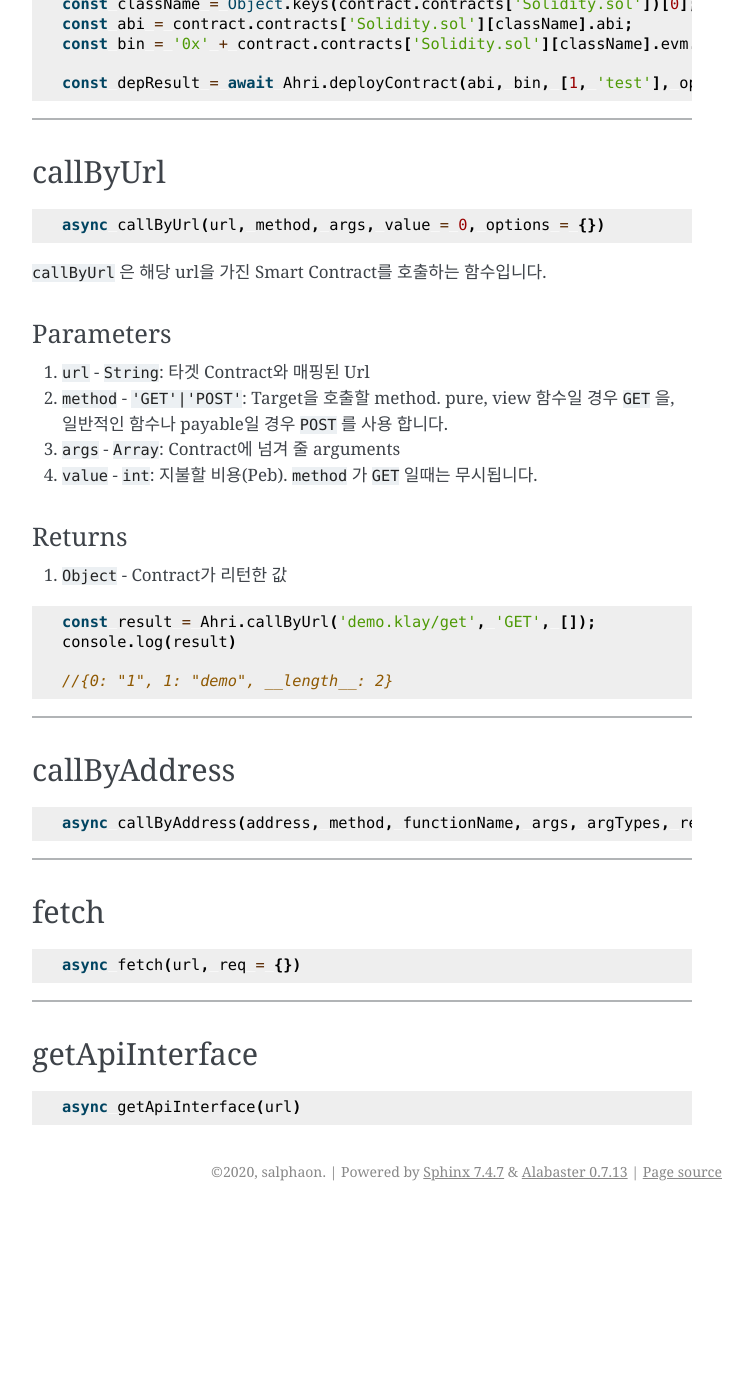
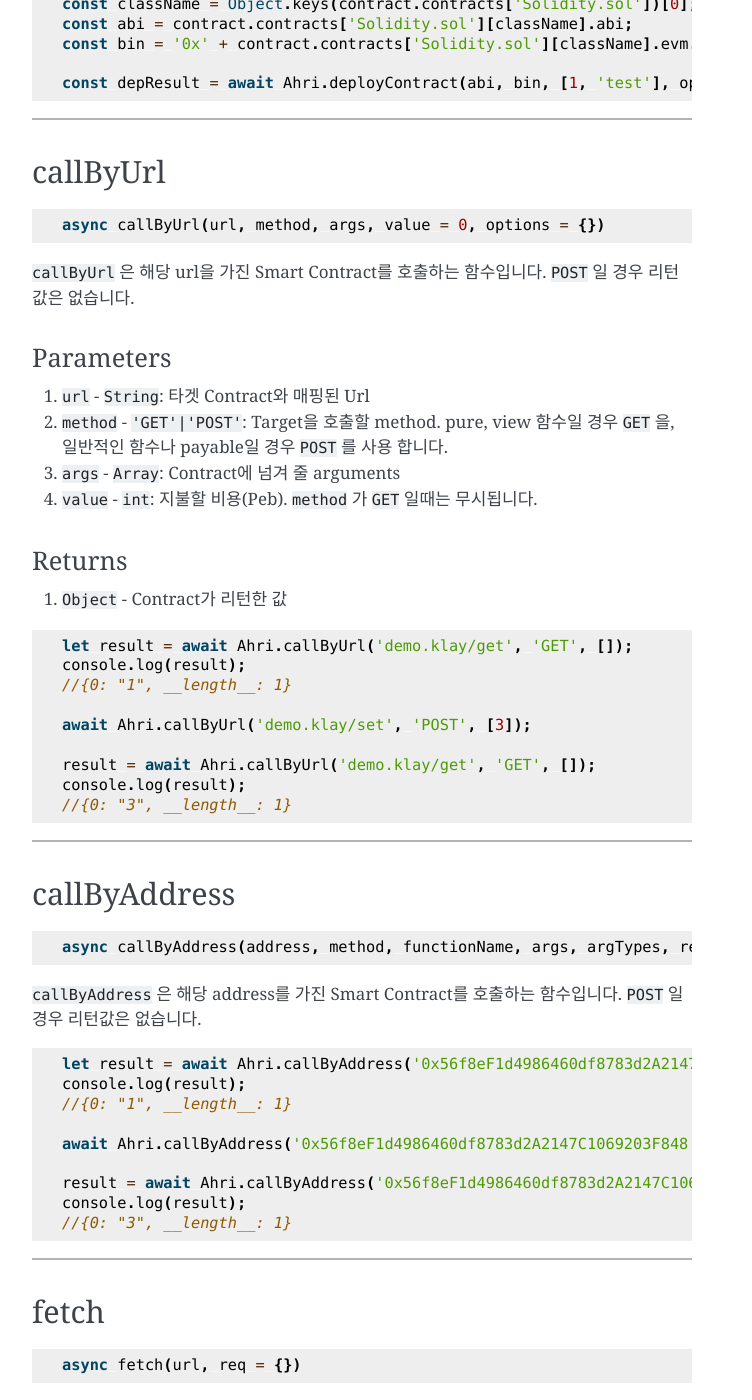
Before and after one commit to KumihoProject/Kumiho, a Sphinx documentation site: the page built from docs/source/Ahri.rst, in a window 1280 px wide and 1400 px high, scrolled down 812 px. Shown: the whole window, without its empty margins (388-1140 px from the left). Built offline with Sphinx 7.4.7, drawn with Linux system fonts in a browser that asks for light colours; before the commit the page ends 2023 px from its top, so only the background shows below that.

Commit message:
Update Ahri.rst

```diff
--- a/docs/source/Ahri.rst
+++ b/docs/source/Ahri.rst
@@ -60,7 +60,7 @@ callByUrl
 
     async callByUrl(url, method, args, value = 0, options = {})
 
-``callByUrl`` 은 해당 url을 가진 Smart Contract를 호출하는 함수입니다.
+``callByUrl`` 은 해당 url을 가진 Smart Contract를 호출하는 함수입니다. ``POST`` 일 경우 리턴값은 없습니다.
 
 ----------
 Parameters
@@ -79,10 +79,15 @@ Returns
 
 .. code-block:: javascript
 
-    const result = Ahri.callByUrl('demo.klay/get', 'GET', []);
-    console.log(result)
+    let result = await Ahri.callByUrl('demo.klay/get', 'GET', []);
+    console.log(result);
+    //{0: "1", __length__: 1}
 
-    //{0: "1", 1: "demo", __length__: 2}
+    await Ahri.callByUrl('demo.klay/set', 'POST', [3]);
+
+    result = await Ahri.callByUrl('demo.klay/get', 'GET', []);
+    console.log(result);
+    //{0: "3", __length__: 1}
 
 ------------------------------------------------------------------------------
 
@@ -92,6 +97,20 @@ callByAddress
 .. code-block:: javascript
 
     async callByAddress(address, method, functionName, args, argTypes, resultTypes, value = 0, options = {})
+
+``callByAddress`` 은 해당 address를 가진 Smart Contract를 호출하는 함수입니다. ``POST`` 일 경우 리턴값은 없습니다.
+
+.. code-block:: javascript
+
+    let result = await Ahri.callByAddress('0x56f8eF1d4986460df8783d2A2147C1069203F848', 'GET', 'getValue', [], [], ['uint256']);
+    console.log(result);
+    //{0: "1", __length__: 1}
+
+    await Ahri.callByAddress('0x56f8eF1d4986460df8783d2A2147C1069203F848', 'POST', 'setValue', [13], ['uint256'], []);
+
+    result = await Ahri.callByAddress('0x56f8eF1d4986460df8783d2A2147C1069203F848', 'GET', 'getValue', [], [], ['uint256']);
+    console.log(result);
+    //{0: "3", __length__: 1}
 
 ------------------------------------------------------------------------------
 
```
